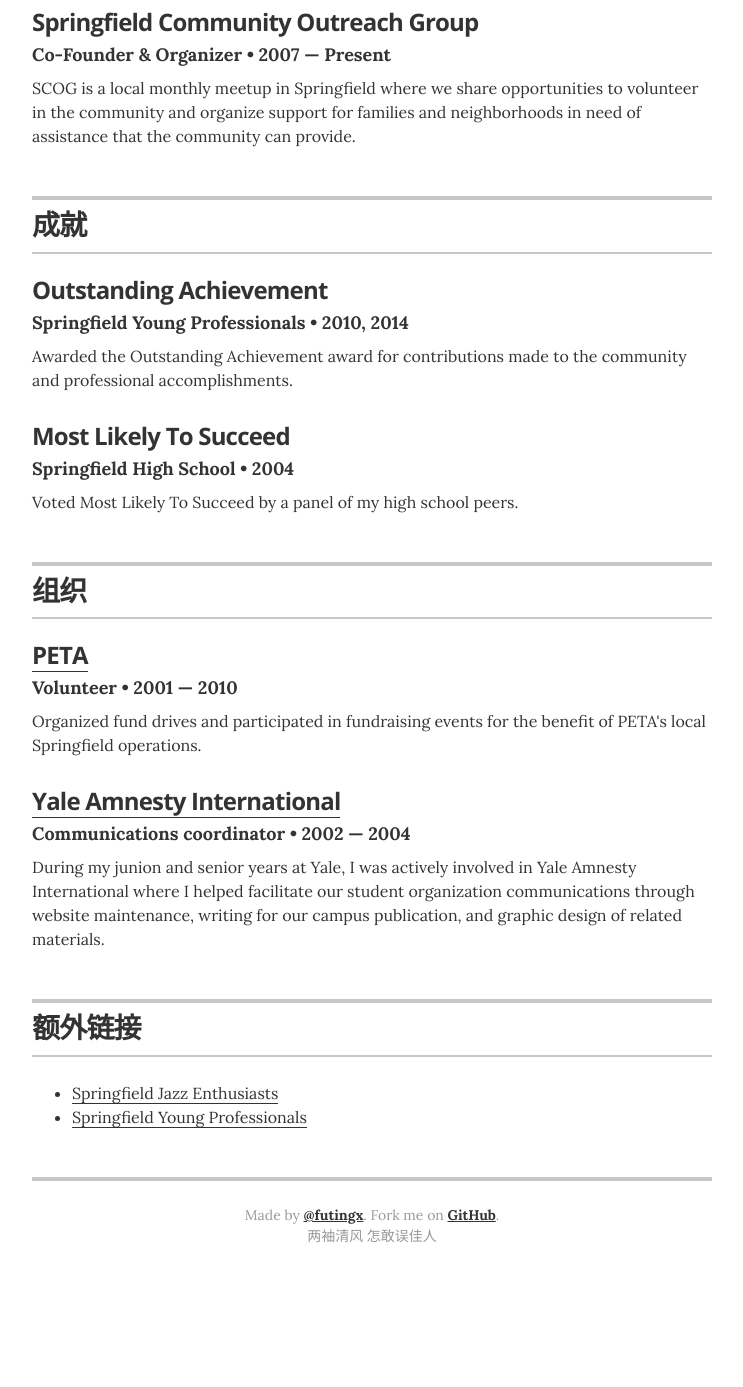
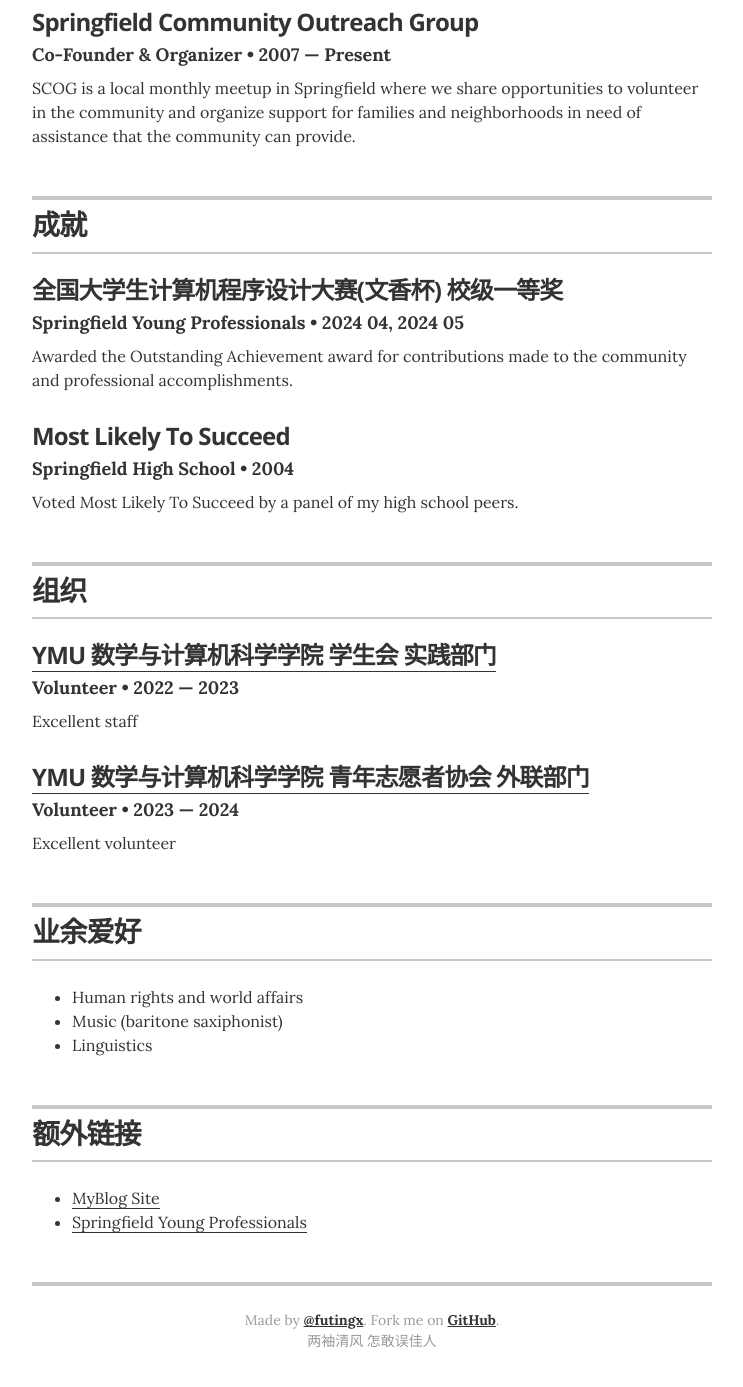
Before and after one commit to futingx/resume, a Jekyll site: the page built from index.html, in a window 1280 px wide and 1400 px high, scrolled down 2053 px. Shown: the top 1387 px of the window, without its empty margins (268-1011 px from the left). Built offline with Jekyll 4.4.1, drawn with Linux system fonts in a browser that asks for light colours; before the commit the page ends 3348 px from its top, so only the background shows below that.

Commit message:
第11次提交

```diff
--- a/_config.yml
+++ b/_config.yml
@@ -40,7 +40,7 @@
 resume_section_recognition:     true
 resume_section_links:           true
 resume_section_associations:    true
-# resume_section_interests:       true
+resume_section_interests:       true
 
 # 恢复社交链接
 # 取消注释您希望显示的选项，并添加您自己的 URL
--- a/_data/associations.yml
+++ b/_data/associations.yml
@@ -2,15 +2,15 @@
 # 加入的协会
 # 如果不想显示网址，请将其注释掉
 
-- organization: PETA
+- organization: YMU 数学与计算机科学学院 学生会 实践部门
   role: Volunteer
-  year: 2001 &mdash; 2010
-  url: https://www.peta.org/
-  summary: Organized fund drives and participated in fundraising events for the benefit of PETA's local Springfield operations.
+  year: 2022 &mdash; 2023
+  url: https://futingx.github.io/
+  summary: Excellent staff
 
 
-- organization: Yale Amnesty International
-  role: Communications coordinator
-  year: 2002 &mdash; 2004
-  url: http://campuspress.yale.edu/amnesty/
-  summary: During my junion and senior years at Yale, I was actively involved in Yale Amnesty International where I helped facilitate our student organization communications through website maintenance, writing for our campus publication, and graphic design of related materials.
+- organization: YMU 数学与计算机科学学院 青年志愿者协会 外联部门
+  role: Volunteer
+  year: 2023 &mdash; 2024
+  url: https://futingx.github.io/
+  summary: Excellent volunteer
--- a/_data/links.yml
+++ b/_data/links.yml
@@ -1,5 +1,5 @@
 # 其他链接
-- url: "#"
-  description: Springfield Jazz Enthusiasts
+- url: "https://futingx.github.io/"
+  description: MyBlog Site
 - url: "#"
   description: Springfield Young Professionals
--- a/_data/recognitions.yml
+++ b/_data/recognitions.yml
@@ -1,7 +1,7 @@
 # 认可成就（比如竞赛获奖）
-- award: Outstanding Achievement
+- award: 全国大学生计算机程序设计大赛(文香杯) 校级一等奖
   organization: Springfield Young Professionals
-  year: 2010, 2014
+  year: 2024 04, 2024 05
   summary: Awarded the Outstanding Achievement award for contributions made to the community and professional accomplishments.
 
 - award: Most Likely To Succeed
```
